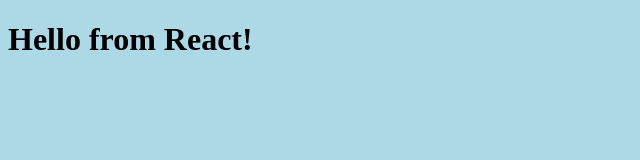
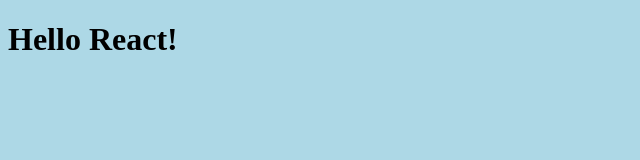
Before and after one commit to dnzv/relay-graphql-example, a React app: page / in a window 1280 px wide. Shown: the top 160 px of the page, without its empty margins (0-640 px from the left). Built offline with nearby package versions, Linux system fonts and the light colour scheme; the HTML template or start-up script is replaced by a standard one.

Commit message:
Initial state

```diff
--- /dev/null
+++ b/src/components/Hello.jsx
@@ -0,0 +1,9 @@
+import React from 'react';
+
+export default class Hello extends React.Component {
+  render() {
+    return (
+      <h1>Hello React!</h1>
+    );
+  }
+}
--- a/src/index.jsx
+++ b/src/index.jsx
@@ -1,10 +1,9 @@
 import './main.css';
 import React from 'react';
 import ReactDOM from 'react-dom';
+import Hello from './components/Hello';
 
-ReactDOM.render(<h1>Hello from React!</h1>, document.getElementById('app'));
-
-console.log('hello world!');
+ReactDOM.render(<Hello />, document.getElementById('app'));
 
 if (module.hot) {
   module.hot.accept();
```
